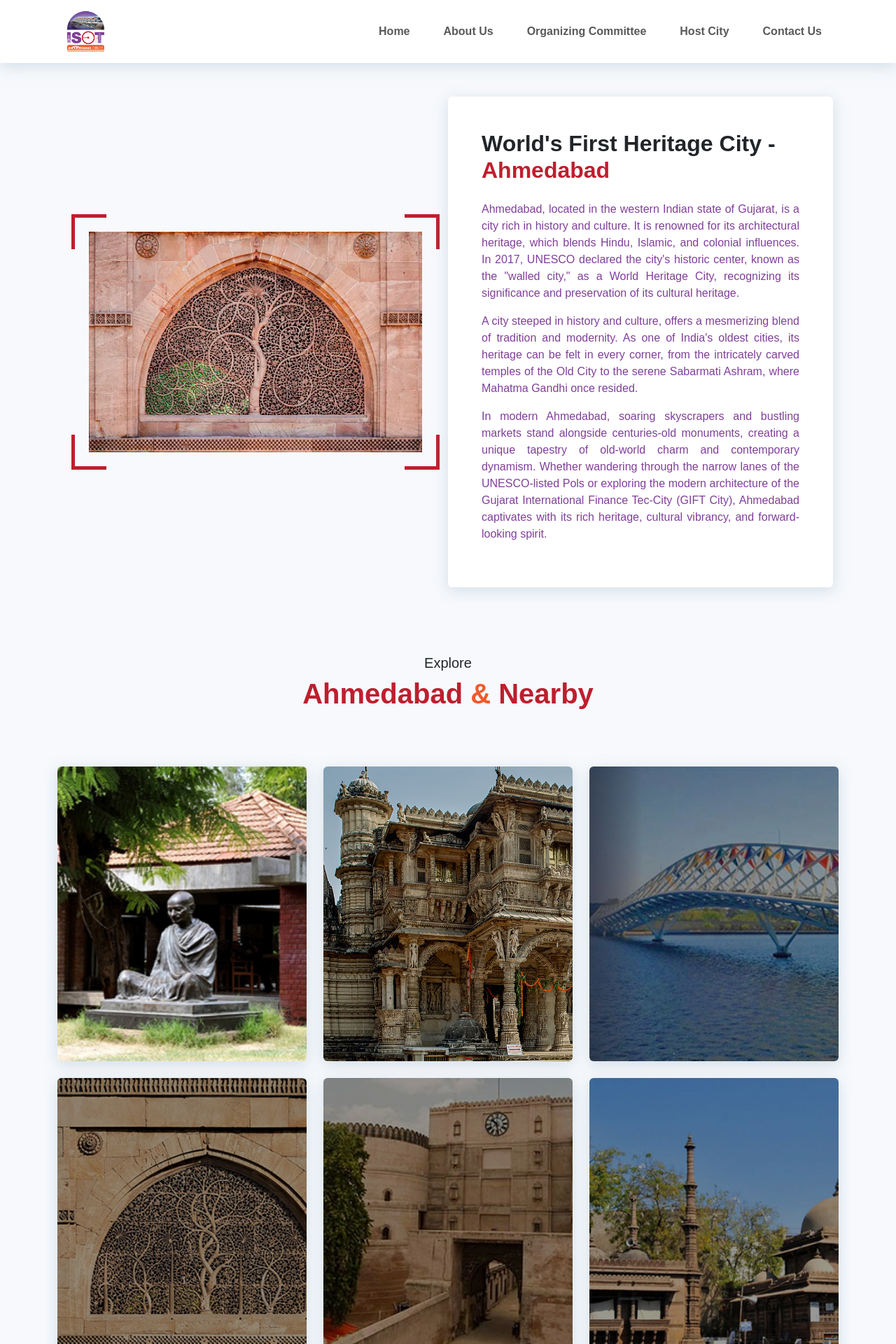
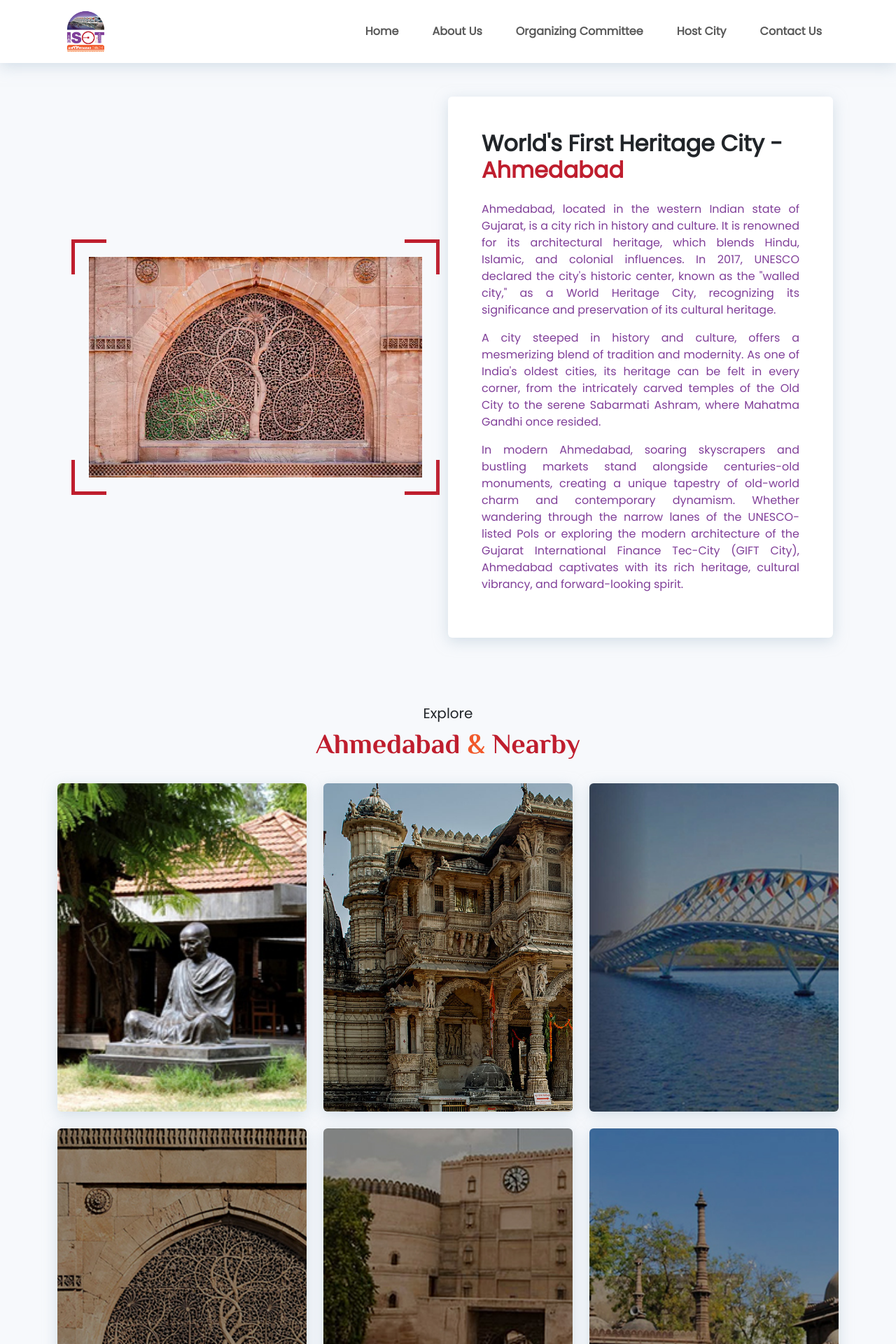
Before and after one commit to maharshi2583/isot, a PHP site: page /aboutCity.html in a window 1280 px wide. Shown: the top 1920 px of the page at 70% size. Run offline with PHP 8.4, Linux system fonts and the light colour scheme.

Commit message:
add fonts and footer

```diff
--- a/aboutCity.html
+++ b/aboutCity.html
@@ -80,13 +80,14 @@
                     captivates with its rich heritage, cultural vibrancy, and forward-looking spirit.</p>
             </div>
         </div>
-        <div class="row justify-content-center mt-5 mb-4 mx-2">
+        <div class="row justify-content-center mt-5 mx-2">
             <div class="col-12 pt-5 mb-4">
                 <h5 class="text-center">Explore</h5>
-                <h1 class="redtext fw-bold text-center">Ahmedabad <span class="orangetext">&</span> Nearby</h1>
+                <h1 class="redtext fw-bold text-center headingtext">Ahmedabad <span class="orangetext">&</span> Nearby
+                </h1>
             </div>
         </div>
-        <div class="row row-cols-1 row-cols-md-2 row-cols-lg-2 row-cols-xl-3 g-4 my-4 justify-content-center">
+        <div class="row row-cols-1 row-cols-md-2 row-cols-lg-2 row-cols-xl-3 g-4 mb-4 justify-content-center">
             <div class="col">
                 <div class="card h-100 border-0 explorecard card-1 customshadow">
                     <div class="card-body text-white">
@@ -276,6 +277,72 @@
         </div>
     </div>
 
+    <!-- footer -->
+    <div class="container-fluid">
+        <div class="row justify-content-center p-2 px-md-5 py-4 bg-white">
+            <div class="col-md-6">
+                <div class="row">
+                    <div class="col-md-3 d-flex justify-content-center">
+                        <img src="https://gujaratheart.com/wp-content/uploads/2023/07/Rx-Events-Logo.png" height="100"
+                            alt="">
+                    </div>
+                    <div class="col-md-9">
+                        <h3 class="redtext fw-bold headingtext">Event Organizer</h3>
+                        <div class="purpletext">
+                            <p class="mb-1">Rx Events Pvt. Ltd</p>
+                            <p class="mb-1">401, Shyamak Complex,</p>
+                            <p class="mb-1">Opp. Sahjanand College, Ambawadi,</p>
+                            <p class="mb-1">Ahmedabad - 380015</p>
+                        </div>
+                        <div class="mt-4 d-flex flex-column">
+                            <a href="mailto:contact@rxevents.co.in" class="links text-decoration-none mb-2"><i
+                                    class="fa-regular fa-envelope"></i>
+                                contact@rxevents.co.in</a>
+                            <a href="tel:9099331371" class="links text-decoration-none mb-2"><i
+                                    class="fa-solid fa-phone"></i> +91
+                                9099331371</a>
+                            <a href="www.rxevents.co.in" class="links text-decoration-none mb-2"><i
+                                    class="fa-solid fa-globe"></i>
+                                www.rxevents.co.in</a>
+                        </div>
+                    </div>
+                </div>
+            </div>
+            <div class="col-md-6 mt-5 mt-md-0">
+                <div class="row">
+                    <div class="col-md-3 d-flex justify-content-center">
+                        <img src="https://gujaratheart.com/wp-content/uploads/2023/07/Rx-Events-Logo.png" height="100"
+                            alt="">
+                    </div>
+                    <div class="col-md-9">
+                        <h3 class="redtext fw-bold headingtext">Event Organizer</h3>
+                        <div class="purpletext">
+                            <p class="mb-1">Rx Events Pvt. Ltd</p>
+                            <p class="mb-1">401, Shyamak Complex,</p>
+                            <p class="mb-1">Opp. Sahjanand College, Ambawadi,</p>
+                            <p class="mb-1">Ahmedabad - 380015</p>
+                        </div>
+                        <div class="mt-4 d-flex flex-column">
+                            <a href="mailto:contact@rxevents.co.in" class="links text-decoration-none mb-2"><i
+                                    class="fa-regular fa-envelope"></i>
+                                contact@rxevents.co.in</a>
+                            <a href="tel:9099331371" class="links text-decoration-none mb-2"><i
+                                    class="fa-solid fa-phone"></i> +91 9099331371</a>
+                            <a href="www.rxevents.co.in" class="links text-decoration-none mb-2"><i
+                                    class="fa-solid fa-globe"></i> www.rxevents.co.in</a>
+                        </div>
+                    </div>
+                </div>
+            </div>
+            <div class="col-12">
+                <p class="mt-4 mb-0 redtext text-center user-select-none">Copyright © 2024 isot2024.com | Website
+                    Design & Managed
+                    by:
+                    [Tech-IT
+                    Solutions]</p>
+            </div>
+        </div>
+    </div>
     <!-- Bootstrap js -->
     <script src="https://cdn.jsdelivr.net/npm/@popperjs/core@2.11.8/dist/umd/popper.min.js"
         integrity="sha384-I7E8VVD/ismYTF4hNIPjVp/Zjvgyol6VFvRkX/vR+Vc4jQkC+hVqc2pM8ODewa9r"
--- a/scss/style.css
+++ b/scss/style.css
@@ -14,6 +14,14 @@
   color: #803f99;
 }
 
+@font-face {
+  font-family: headingtext;
+  src: url(../fonts/Philosopher-Bold.ttf);
+}
+@font-face {
+  font-family: poppins;
+  src: url(../fonts/Poppins-Regular.ttf);
+}
 ::-webkit-scrollbar {
   width: 3px !important;
   height: 3px !important;
@@ -41,7 +49,11 @@ body {
   background-size: 32px 32px;
   background-position: 0 0, 16px 16px;
   background-attachment: fixed;
-  font-family: sans-serif;
+  font-family: poppins, sans-serif;
+}
+
+.headingtext {
+  font-family: headingtext;
 }
 
 .customshadow {
--- a/scss/style.scss
+++ b/scss/style.scss
@@ -1,5 +1,15 @@
 @import 'variable';
 @import 'navbar';
+
+@font-face {
+    font-family: headingtext;
+    src: url(../fonts/Philosopher-Bold.ttf);
+}
+
+@font-face {
+    font-family: poppins;
+    src: url(../fonts/Poppins-Regular.ttf);
+}
 
 ::-webkit-scrollbar {
     width: 3px !important;
@@ -28,9 +38,12 @@ body {
     background-size: 32px 32px;
     background-position: 0 0, 16px 16px;
     background-attachment: fixed;
-    font-family: sans-serif;
+    font-family: poppins, sans-serif;
 }
 
+.headingtext {
+    font-family: headingtext;
+}
 
 .customshadow {
     box-shadow: 0px 5px 20px rgba(176, 195, 211, 0.5);
```
Also changed, not shown: index.html (+10 -40 lines), fonts/Philosopher-Bold.ttf (added), fonts/Poppins-Regular.ttf (added), fonts/Satisfy-Regular.ttf (added), 1 other file.
